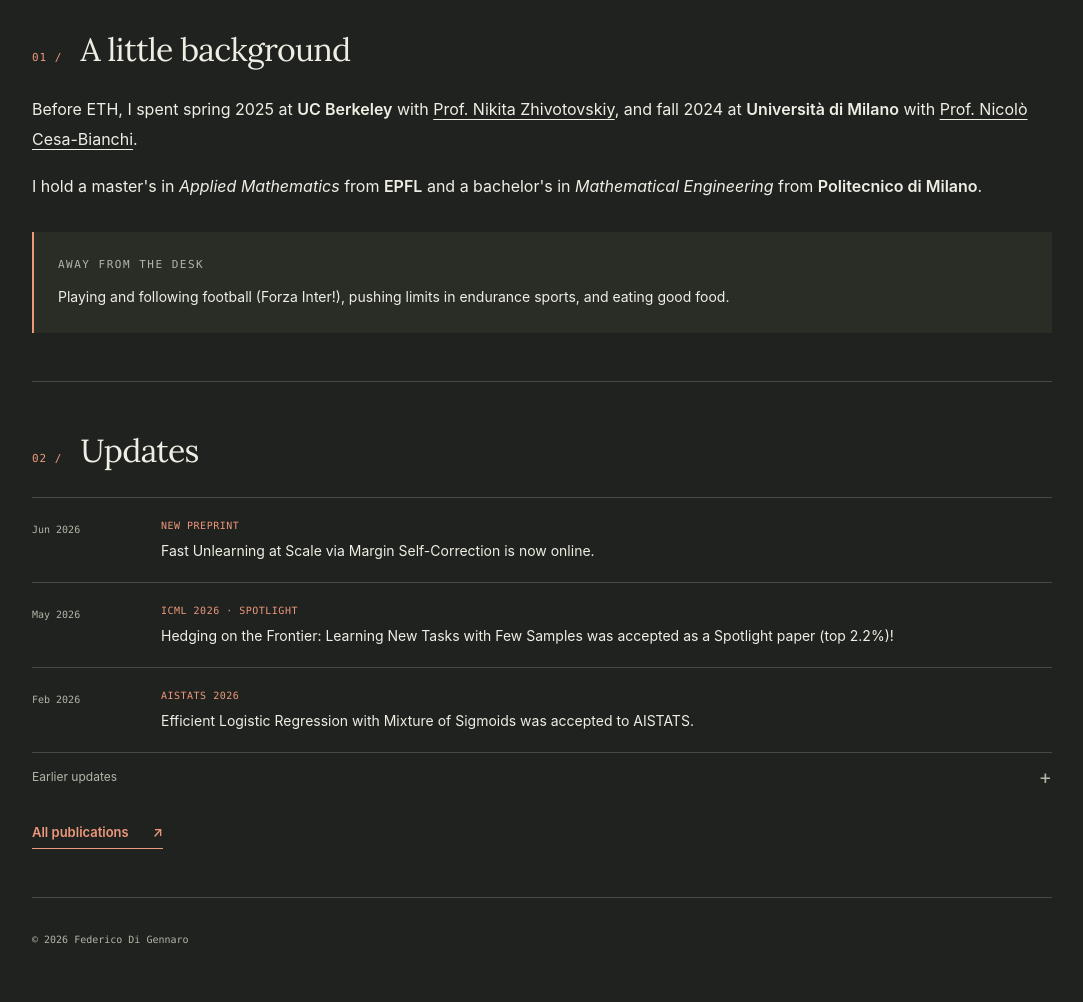
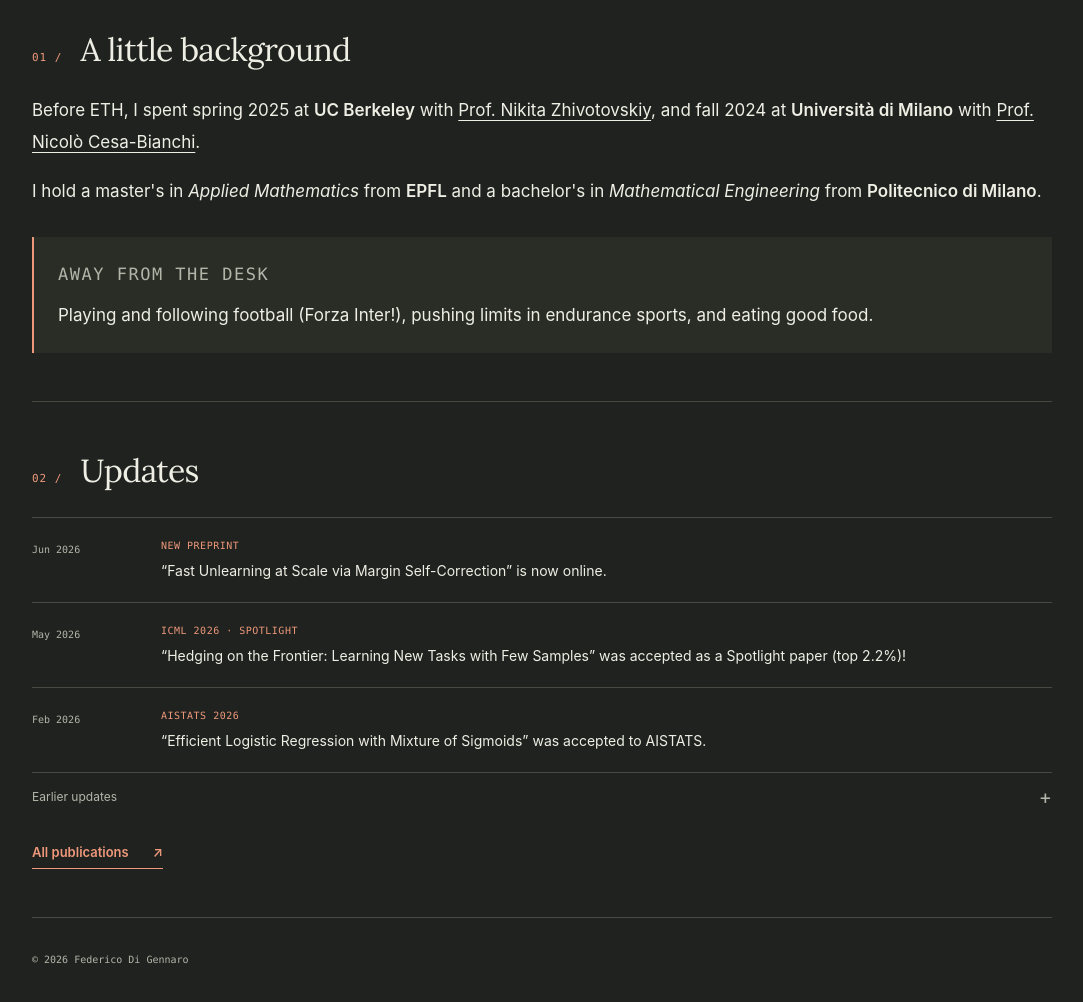
Before and after one commit to FedericoDiGennaro/FedericoDiGennaro.github.io, a Jekyll site: the page built from _pages/about.md, in a window 1280 px wide. Shown: the part 979-1981 px from the top of the page, without its empty margins (98-1181 px from the left). Built offline with Jekyll 4.4.1, drawn with Linux system fonts in a browser that asks for light colours; some web fonts are replaced.

Commit message:
Clarify update titles and unify biography font sizes

```diff
--- a/_pages/about.md
+++ b/_pages/about.md
@@ -60,15 +60,15 @@ redirect_from:
 <section class="updates content-section" aria-labelledby="news-title">
   <h2 class="section-title" id="news-title"><span class="section-number">02 /</span> Updates</h2>
   <ol class="updates-list">
-    <li><time datetime="2026-06">Jun 2026</time><div><span class="news-label">New preprint</span><p><a href="https://arxiv.org/abs/2606.02920">Fast Unlearning at Scale via Margin Self-Correction</a> is now online.</p></div></li>
-    <li><time datetime="2026-05">May 2026</time><div><span class="news-label">ICML 2026 · Spotlight</span><p><a href="https://arxiv.org/abs/2605.30997">Hedging on the Frontier: Learning New Tasks with Few Samples</a> was accepted as a Spotlight paper (top 2.2%)!</p></div></li>
-    <li><time datetime="2026-02">Feb 2026</time><div><span class="news-label">AISTATS 2026</span><p><a href="https://arxiv.org/abs/2604.02920">Efficient Logistic Regression with Mixture of Sigmoids</a> was accepted to AISTATS.</p></div></li>
+    <li><time datetime="2026-06">Jun 2026</time><div><span class="news-label">New preprint</span><p><a href="https://arxiv.org/abs/2606.02920">“Fast Unlearning at Scale via Margin Self-Correction”</a> is now online.</p></div></li>
+    <li><time datetime="2026-05">May 2026</time><div><span class="news-label">ICML 2026 · Spotlight</span><p><a href="https://arxiv.org/abs/2605.30997">“Hedging on the Frontier: Learning New Tasks with Few Samples”</a> was accepted as a Spotlight paper (top 2.2%)!</p></div></li>
+    <li><time datetime="2026-02">Feb 2026</time><div><span class="news-label">AISTATS 2026</span><p><a href="https://arxiv.org/abs/2604.02920">“Efficient Logistic Regression with Mixture of Sigmoids”</a> was accepted to AISTATS.</p></div></li>
   </ol>
   <details class="earlier-updates">
     <summary>Earlier updates <span aria-hidden="true">+</span></summary>
     <ol class="updates-list">
       <li><span class="update-date">Fall 2025</span><p>Joined the Statistical Machine Learning Group at ETH Zürich as a PhD student.</p></li>
-      <li><time datetime="2025-09">Sep 2025</time><p><a href="https://www.arxiv.org/abs/2510.19158">Instance-Dependent Regret Bounds for Nonstochastic Linear Partial Monitoring</a> was accepted to NeurIPS 2025!</p></li>
+      <li><time datetime="2025-09">Sep 2025</time><p><a href="https://www.arxiv.org/abs/2510.19158">“Instance-Dependent Regret Bounds for Nonstochastic Linear Partial Monitoring”</a> was accepted to NeurIPS 2025!</p></li>
       <li><span class="update-date">Spring 2025</span><p>Visiting Student Researcher at UC Berkeley, hosted by <a href="https://sites.google.com/view/nikitazhivotovskiy/">Prof. Nikita Zhivotovskiy</a>.</p></li>
       <li><span class="update-date">Fall 2024</span><p>Visiting Student Researcher at the University of Milan, hosted by <a href="https://cesa-bianchi.di.unimi.it/">Prof. Nicolò Cesa-Bianchi</a>.</p></li>
     </ol>
--- a/assets/css/home.css
+++ b/assets/css/home.css
@@ -53,7 +53,8 @@ h1 { margin: 25px 0 26px; font-size: clamp(58px, 6.8vw, 88px); line-height: 1.06
 .intro h1 { margin: 0 0 14px; }
 .name-period { color: var(--accent); }
 .intro-description { font: 18px/1.8 var(--serif); }
-.intro-description--bio { margin-top: 0; font-size: 17px; }
+.intro-description--bio { margin-top: 0; }
+.intro-description--bio, .background > p, .off-duty h3, .off-duty p { font-size: 17px; }
 .intro-description--research { max-width: none; margin-bottom: 28px; }
 .intro-description strong { font-weight: 500; }
 .research-summary { margin-top: 22px; }
@@ -95,10 +96,10 @@ h1 { margin: 25px 0 26px; font-size: clamp(58px, 6.8vw, 88px); line-height: 1.06
 .earlier-updates summary span { font-size: 20px; }
 .earlier-updates[open] summary span { transform: rotate(45deg); }
 .publications-link { margin-top: 15px; }
-.background > p { font-size: 16px; line-height: 1.85; }
+.background > p { line-height: 1.85; }
 .background strong { font-weight: 600; }
 .off-duty { margin-top: 30px; padding: 24px; background: var(--wash); border-left: 2px solid var(--accent); }
-.off-duty p { margin-top: 12px; font-size: 14px; }
+.off-duty p { margin-top: 12px; }
 
 .contact-box { width: fit-content; max-width: 100%; margin: var(--contact-spacing) auto 0; padding: 12px 18px; border: 1px solid var(--rule); border-radius: 10px; background: var(--wash); text-align: center; }
 .contact-box > p { font-size: 17px; line-height: 1.55; }
@@ -155,7 +156,7 @@ h1 { margin: 25px 0 26px; font-size: clamp(58px, 6.8vw, 88px); line-height: 1.06
   .intro { --contact-spacing: 36px; gap: 25px; grid-template-columns: minmax(0, 1fr) 170px; }
   h1 { font-size: 51px; letter-spacing: -2.5px; }
   .intro-description { font-size: 17px; }
-  .intro-description--bio { font-size: 16px; }
+  .intro-description--bio, .background > p, .off-duty h3, .off-duty p { font-size: 16px; }
   .content-section { padding: 36px 0; }
 }
 @media (max-width: 540px) {
@@ -166,7 +167,7 @@ h1 { margin: 25px 0 26px; font-size: clamp(58px, 6.8vw, 88px); line-height: 1.06
   .intro { grid-template-columns: 1fr; gap: 38px; }
   h1 { font-size: clamp(49px, 12.5vw, 68px); margin: 23px 0; }
   .intro-description { font-size: 19px; }
-  .intro-description--bio { font-size: 17px; }
+  .intro-description--bio, .background > p, .off-duty h3, .off-duty p { font-size: 17px; }
   .portrait { width: 200px; justify-self: center; margin-bottom: 0; }
   .portrait figcaption { margin-top: 13px; }
   .research-summary .text-link { margin-left: 0; }
```
